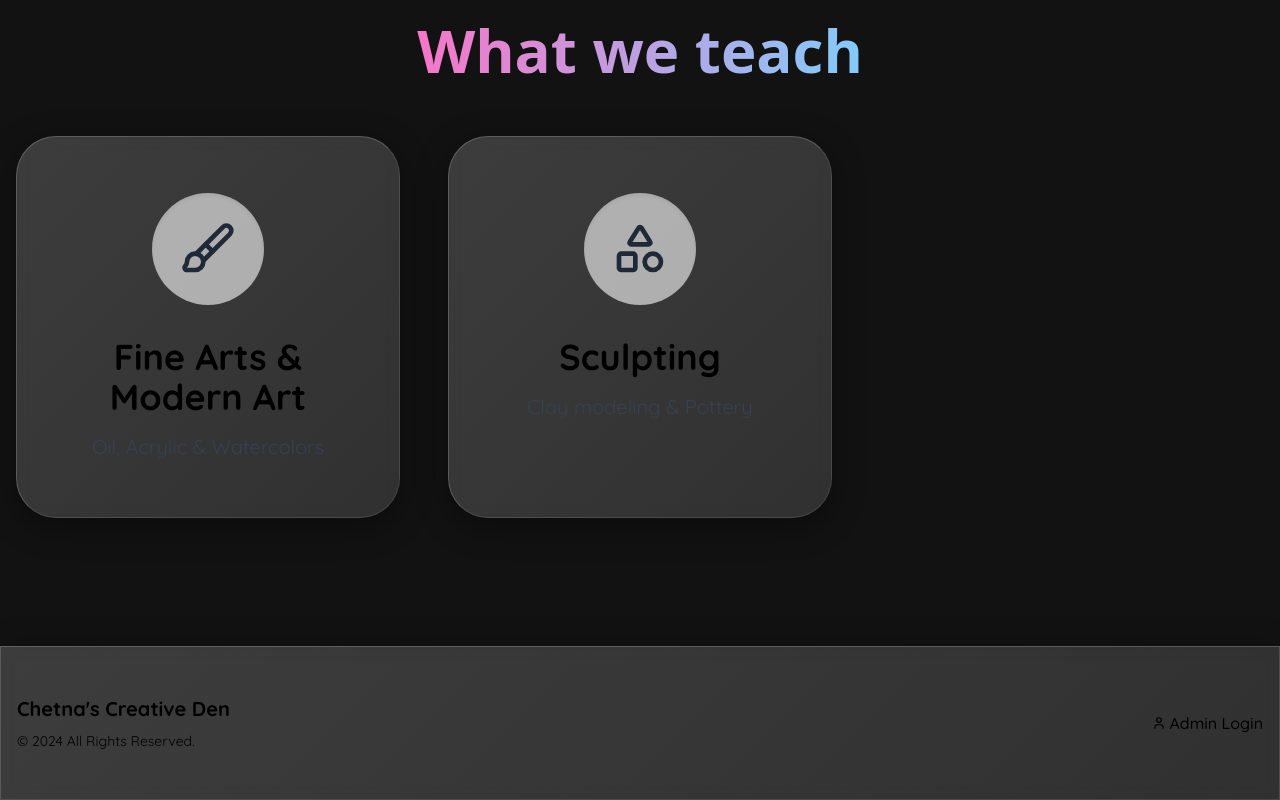
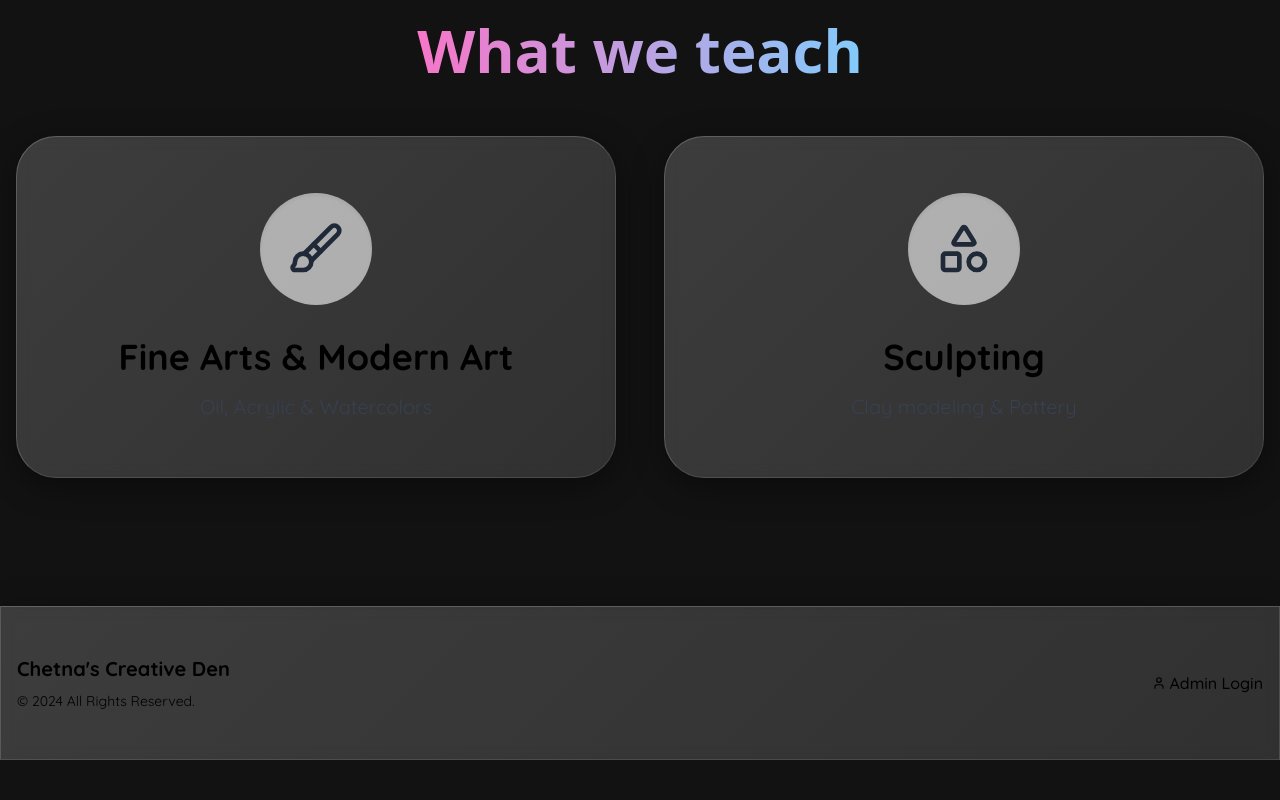
Before and after one commit to Meet2909/art_studio_website, a React (Vite) app in the folder client/: page / in a window 1280 px wide. Shown: the part 1030-1830 px from the top of the page. After the commit the page ends 1790 px from the top, so only its background shows below. Built offline with nearby package versions, Linux system fonts and the light colour scheme; no server answers; a web font is replaced by a local one.

Commit message:
update front end home 2

```diff
--- a/client/src/pages/Home.jsx
+++ b/client/src/pages/Home.jsx
@@ -42,7 +42,7 @@
                 </span>
             </div>
 
-        <div className="max-w-[90rem] mx-auto grid grid-cols-1 md:grid-cols-3 gap-6 md:gap-12">
+        <div className="max-w-[90rem] mx-auto grid grid-cols-1 md:grid-cols-2 gap-6 md:gap-12">
             {[
             {
                 icon: Brush,
```
Also changed, not shown: 2 other files (tests, documents, lock files or other folders).
